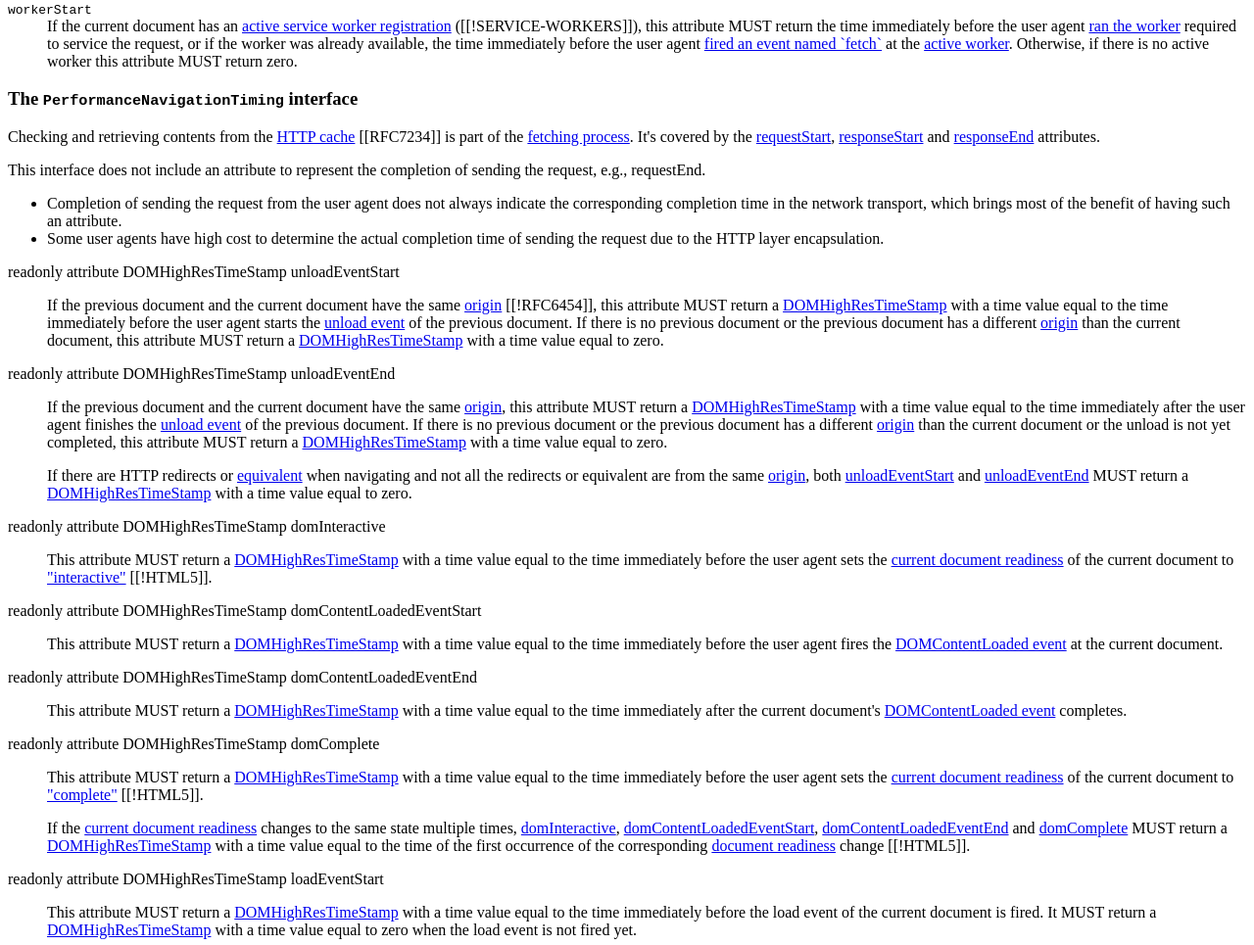
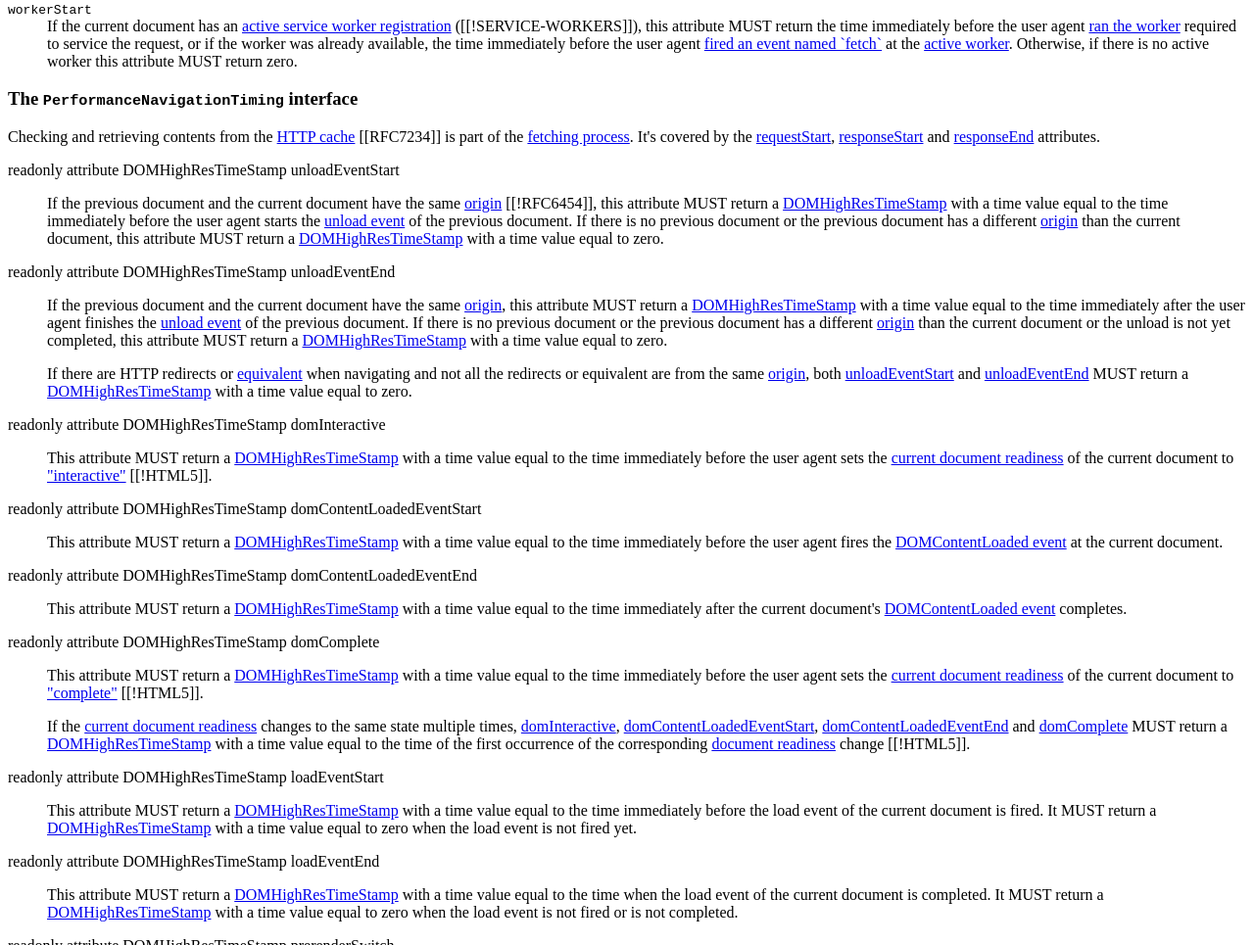
Before and after one commit to w3c/navigation-timing, a plain HTML site: page index.html in a window 1280 px wide. Shown: the part 2380-3345 px from the top of the page at 98% size. Drawn offline with Linux system fonts and the light colour scheme.

Commit message:
Removed the note on requestEnd (moved to res timing)

```diff
--- a/index.html
+++ b/index.html
@@ -260,20 +260,6 @@ fetching process</a>. It's covered by the
 <a href="#widl-PerformanceNavigationTiming-responseStart">responseStart</a> and
 <a href="#widl-PerformanceNavigationTiming-responseEnd">responseEnd</a> attributes.</p>
 </div>
-
-<!-- from requestStart -->
-<div class="note">
-<p>This interface does not include an attribute to represent the completion of
-sending the request, e.g., requestEnd.</p>
-<ul>
-<li>Completion of sending the request from the user agent does not always
-indicate the corresponding completion time in the network transport, which
-brings most of the benefit of having such an attribute.</li>
-<li>Some user agents have high cost to determine the actual completion time of
-sending the request due to the HTTP layer encapsulation.</li>
-</ul>
-</div>
-
 
 <dl title='interface PerformanceNavigationTiming : PerformanceResourceTiming' class='idl'>
 
```
